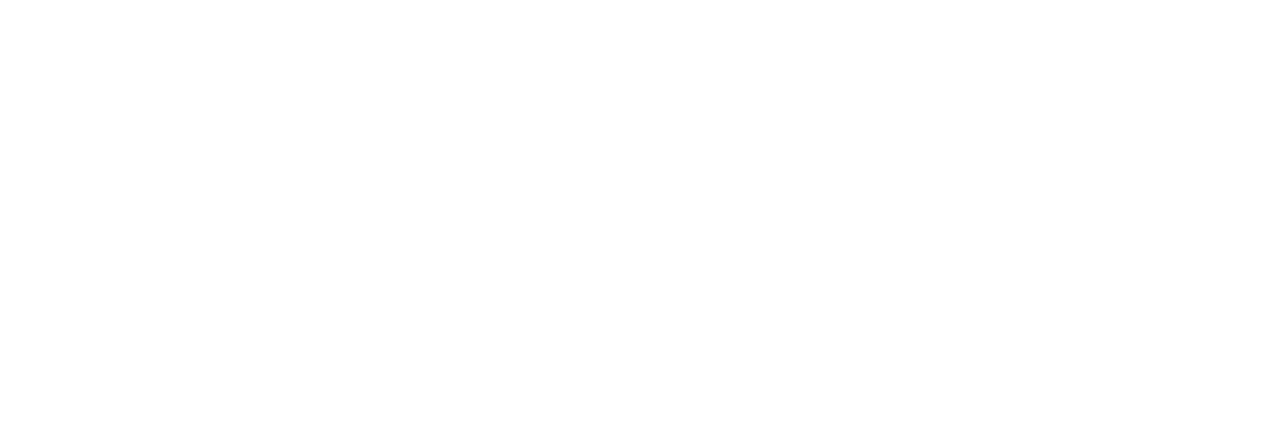
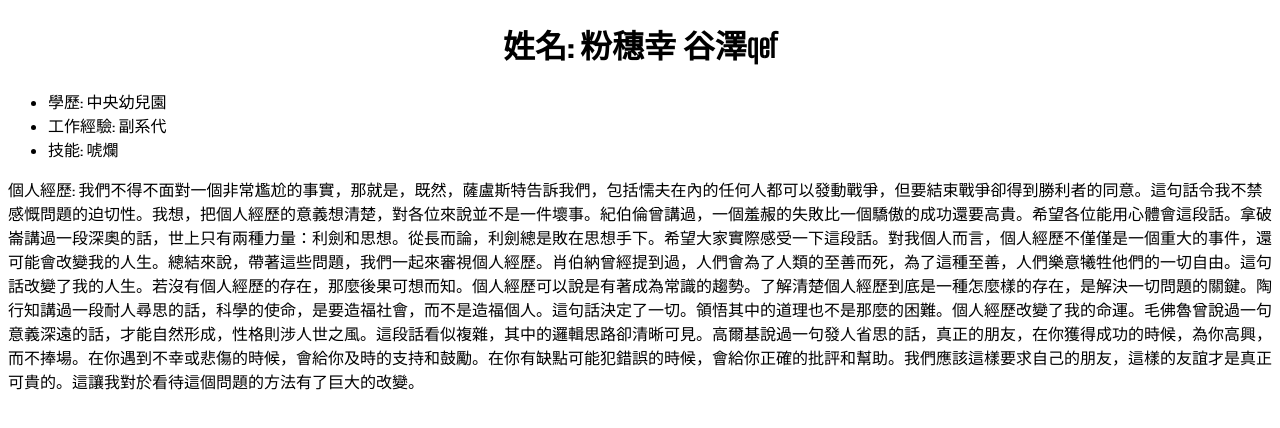
Before and after one commit to yasklop/yasklop.github.io, a plain HTML site: page index.html in a window 1280 px wide. Drawn offline with Linux system fonts and the light colour scheme.

Commit message:
Update index.html

```diff
--- a/index.html
+++ b/index.html
@@ -1,16 +1,28 @@
 <!DOCTYPE html>
 <html>
   <head>
-    <meta charset="utf-8">
-    <title>NCU WEB CV<title>
+
+    <title>NCU WEB CV</title>
+	<link rel="preconnect" href="https://fonts.gstatic.com">
+    <link href="https://fonts.googleapis.com/css2?family=Big+Shoulders+Stencil+Display&display=swap" rel="stylesheet">
+    <style>
+
+      body {
+        font-family: 'Big Shoulders Stencil Display', cursive;
+		background-image: url
+      }
+    </style>
   </head>
   <body>
-    <p>姓名: 粉穗幸 谷澤
-       學歷: 中央幼兒園
-       工作經驗: 副系代
-       技能: 唬爛
+       <h1><center>姓名: 粉穗幸 谷澤qef</center></h1>
+	   <ul>
+			<li>學歷: 中央幼兒園</li>
+			<li>工作經驗: 副系代</li>
+			<li>技能: 唬爛</li>
+	   </ul>
+       <p>
        個人經歷:
        我們不得不面對一個非常尷尬的事實，那就是，既然，薩盧斯特告訴我們，包括懦夫在內的任何人都可以發動戰爭，但要結束戰爭卻得到勝利者的同意。這句話令我不禁感慨問題的迫切性。我想，把個人經歷的意義想清楚，對各位來說並不是一件壞事。紀伯倫曾講過，一個羞赧的失敗比一個驕傲的成功還要高貴。希望各位能用心體會這段話。拿破崙講過一段深奧的話，世上只有兩種力量：利劍和思想。從長而論，利劍總是敗在思想手下。希望大家實際感受一下這段話。對我個人而言，個人經歷不僅僅是一個重大的事件，還可能會改變我的人生。總結來說，帶著這些問題，我們一起來審視個人經歷。肖伯納曾經提到過，人們會為了人類的至善而死，為了這種至善，人們樂意犧牲他們的一切自由。這句話改變了我的人生。若沒有個人經歷的存在，那麼後果可想而知。個人經歷可以說是有著成為常識的趨勢。了解清楚個人經歷到底是一種怎麼樣的存在，是解決一切問題的關鍵。陶行知講過一段耐人尋思的話，科學的使命，是要造福社會，而不是造福個人。這句話決定了一切。領悟其中的道理也不是那麼的困難。個人經歷改變了我的命運。毛佛魯曾說過一句意義深遠的話，才能自然形成，性格則涉人世之風。這段話看似複雜，其中的邏輯思路卻清晰可見。高爾基說過一句發人省思的話，真正的朋友，在你獲得成功的時候，為你高興，而不捧場。在你遇到不幸或悲傷的時候，會給你及時的支持和鼓勵。在你有缺點可能犯錯誤的時候，會給你正確的批評和幫助。我們應該這樣要求自己的朋友，這樣的友誼才是真正可貴的。這讓我對於看待這個問題的方法有了巨大的改變。
-  </p>
+		</p>
   </body>
-<>
+</html>
```
